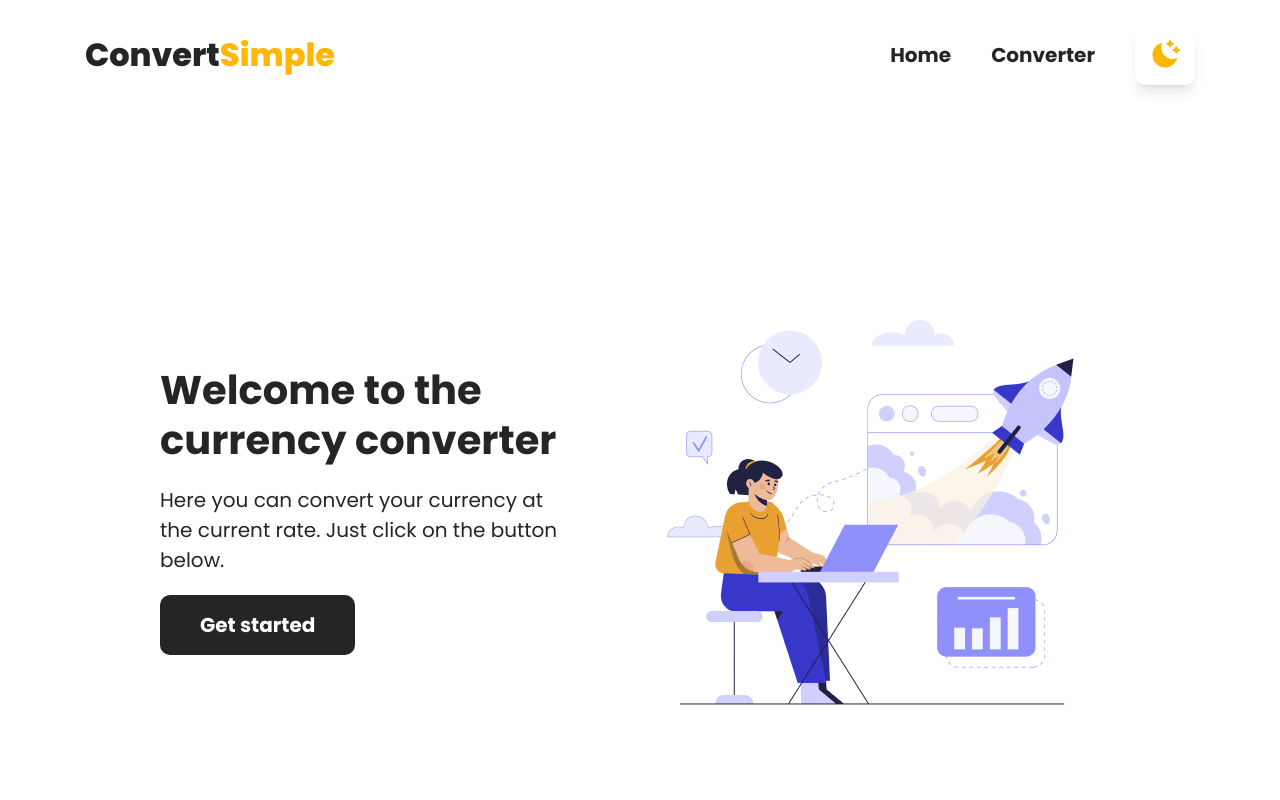
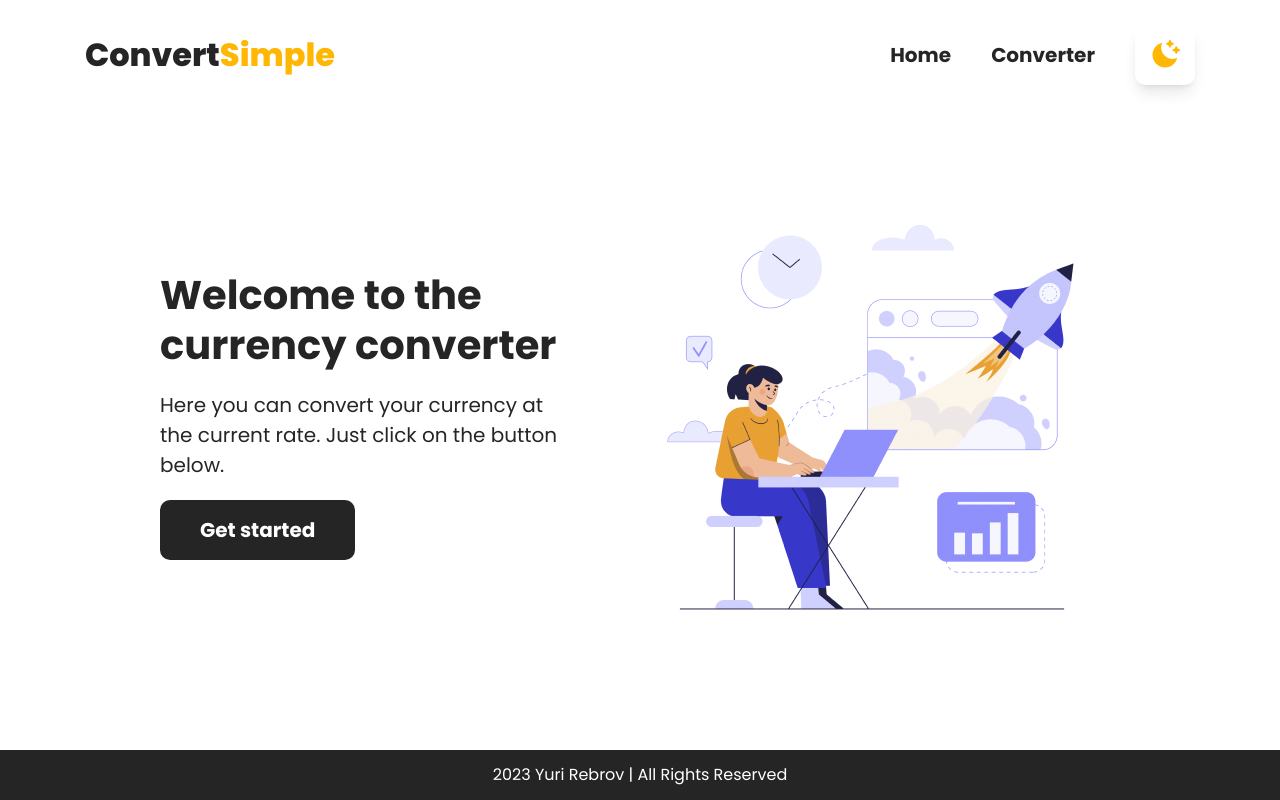
Before and after one commit to RebrovYura/currency-converter-app, a React (Vite) app: page / in a window 1280 px wide. Shown: the top 800 px of the page. Built offline with nearby package versions, Linux system fonts and the light colour scheme.

Commit message:
changed the block structure in the app component

```diff
--- a/src/App.jsx
+++ b/src/App.jsx
@@ -1,13 +1,16 @@
 import { BrowserRouter as Router, Routes, Route } from 'react-router-dom'
-import Home from './pages/Home';
-import Converter from './pages/Converter';
 import Navbar from './components/Navbar'
-import Footer from './components/Footer';
+import Footer from './components/Footer'
+import Home from './pages/Home'
+import Converter from './pages/Converter'
 
-const App = () => (
-  <div className=''>
-    <div className='mx-auto max-w-[1170px]'>
+const App = () => {
+  return (
+    <div className='main flex flex-col min-h-[100vh] justify-between'>
+      <div className='navbar max-w-[1170px] mx-auto w-full'>
         <Navbar />
+      </div>
+      <div className='pages max-w-[1170px] mx-auto w-full'>
         <Router>
           <Routes>
             <Route path='/' element={<Home />} />
@@ -15,8 +18,11 @@ const App = () => (
           </Routes>
         </Router>
       </div>
+      <div className='footer'>
         <Footer />
       </div>
+    </div>
   )
+}
 
 export default App
--- a/src/components/Hero.jsx
+++ b/src/components/Hero.jsx
@@ -4,7 +4,7 @@ import img from '../assets/images/hero-main.png';
 
 const Hero = () => {
     return (
-        <section id='home' className='flex flex-col min-h-[100vh] lg:flex-row justify-center items-center md:gap-y-[50px] px-[30px] lg:gap-x-[50px] mb-[30px]'>
+        <section id='home' className='flex flex-col lg:flex-row justify-center items-center md:gap-y-[50px] px-[30px] lg:gap-x-[50px] mb-[30px]'>
             <div className='max-w-[410px] order-last lg:order-first min-w-[290px]'>
                 <h1 className='font-poppins font-bold text-[28px] sm:text-[40px] my-[20px] text-secondary leading-[40px] sm:leading-[50px]'>
                     Welcome to the
--- a/src/pages/Home.jsx
+++ b/src/pages/Home.jsx
@@ -2,9 +2,9 @@ import Hero from '../components/Hero';
 
 const Home = () => {
   return (
-    <>
+    <div>
       <Hero />
-    </>
+    </div>
   )
 }
 
```
Lines whose indentation alone changed are shown as unchanged.
